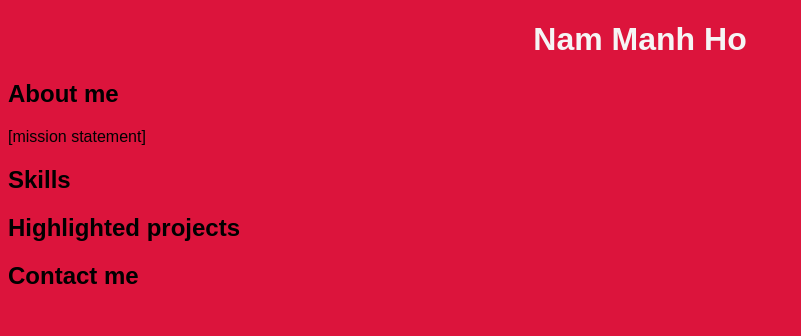
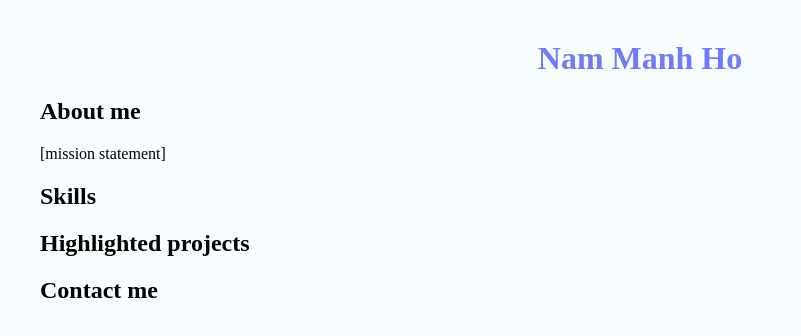
Before and after one commit to NamManh/NamManh.github.io, a plain HTML site: page index.html in a window 1280 px wide. Shown: the whole page, without its empty margins (0-801 px from the left). Drawn offline with Linux system fonts and the light colour scheme.

Commit message:
add font

```diff
--- a/styles.css
+++ b/styles.css
@@ -6,3 +6,12 @@ h1 {
 color: whitesmoke;
 text-align: center;
 }
+body {
+ background: #f8feff;
+ font-family:"Times New Roman", Times, serif;
+ margin: 40px;
+}
+h1 {
+ text-align: center;
+ color: #6f7bfc;
+}
```
